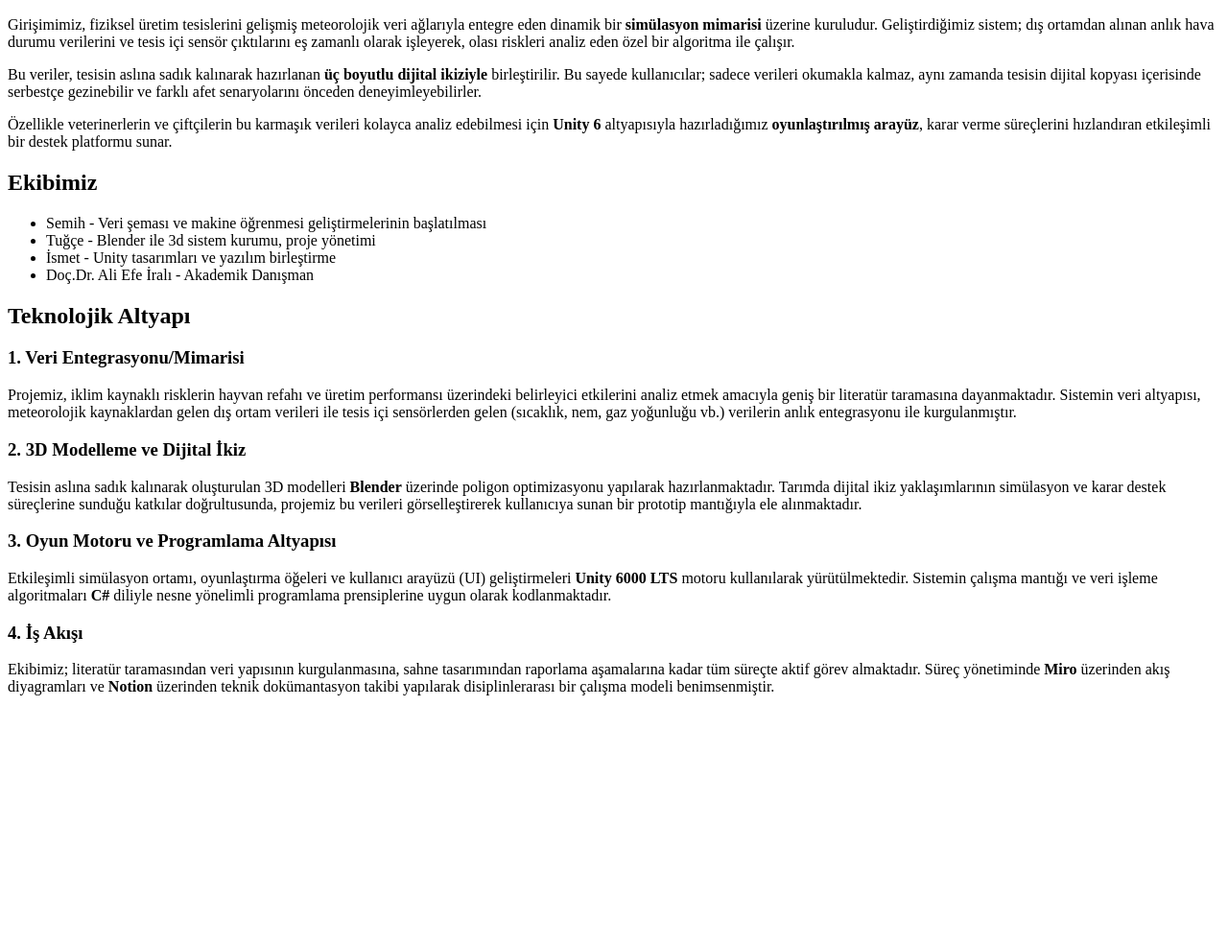
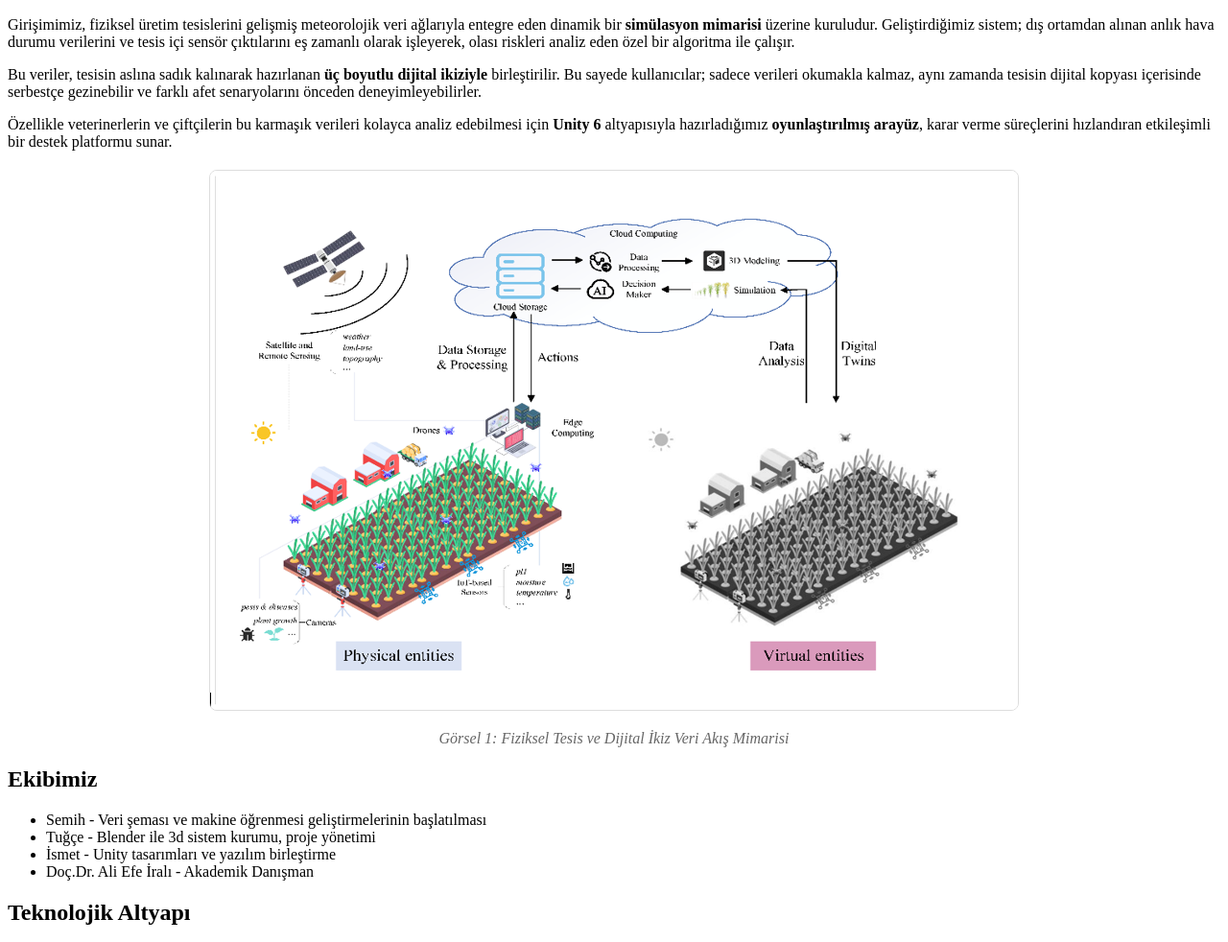
Before and after one commit to Ssmhddfrn/Teknobaykus, a plain HTML site: page index.html in a window 1280 px wide. Shown: the part 110-1092 px from the top of the page at 96% size. Before the commit the page ends 851 px from the top, so only its background shows below. Drawn offline with Linux system fonts and the light colour scheme.

Commit message:
Update index.html

```diff
--- a/index.html
+++ b/index.html
@@ -26,6 +26,10 @@
         <strong>Unity 6</strong> altyapısıyla hazırladığımız <strong>oyunlaştırılmış arayüz</strong>,
         karar verme süreçlerini hızlandıran etkileşimli bir destek platformu sunar.
     </p>
+        <div style="text-align: center; margin: 20px 0;">
+        <img src="3D Dijital İkiz.png" alt="Fiziksel ve Sanal Varlık Akış Şeması" style="max-width: 100%; height: auto; border-radius: 8px; border: 1px solid #ddd;">
+        <p style="font-style: italic; color: #666;">Görsel 1: Fiziksel Tesis ve Dijital İkiz Veri Akış Mimarisi</p>
+    </div>
 </section>
 
     <section>
```
